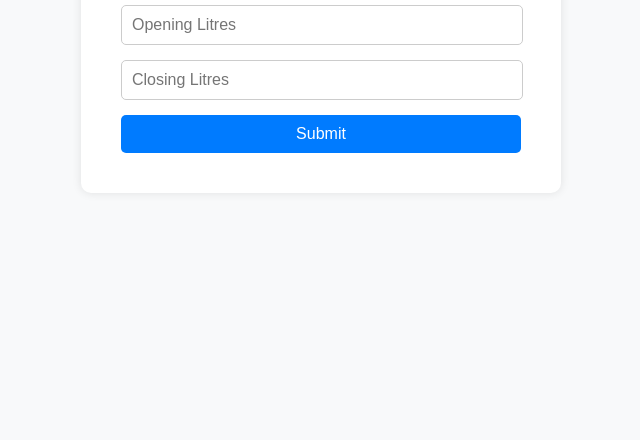
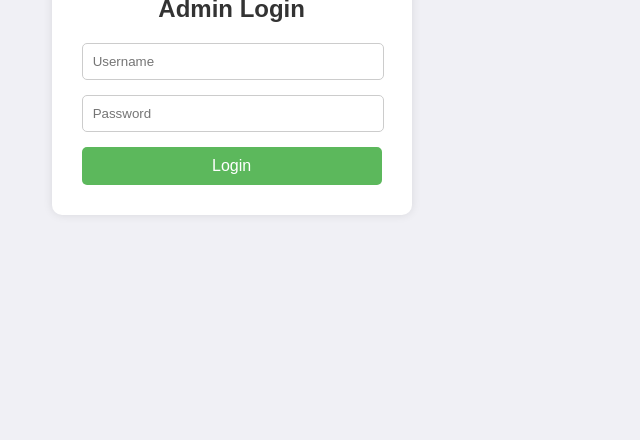
Before and after one commit to Mullah007/Filling-Station-Management-System, a plain HTML site: page index.html in a window 1280 px wide. Shown: the part 360-800 px from the top of the page, without its empty margins (319-959 px from the left). Drawn offline with Linux system fonts and the light colour scheme.

Commit message:
Update index.html

```diff
--- a/index.html
+++ b/index.html
@@ -3,10 +3,10 @@
 <head>
     <meta charset="UTF-8">
     <meta name="viewport" content="width=device-width, initial-scale=1.0">
-    <title>Filling Station Management - Input Data</title>
+    <title>Filling Station Management System</title>
     <style>
         body {
-            background-color: #f8f9fa;
+            background-color: #f0f0f5;
             font-family: Arial, sans-serif;
             color: #333;
             margin: 0;
@@ -18,17 +18,20 @@
         }
 
         .container {
+            text-align: center;
+            display: none;
+        }
+
+        .login-box, .data-entry-box {
             background-color: #fff;
-            padding: 40px;
+            padding: 30px;
             border-radius: 10px;
             box-shadow: 0 0 10px rgba(0, 0, 0, 0.1);
-            text-align: center;
-            width: 400px;
+            width: 300px;
         }
 
-        h1 {
+        h1, h2 {
             color: #333;
-            margin-bottom: 20px;
         }
 
         .textbox {
@@ -40,13 +43,12 @@
             padding: 10px;
             border: 1px solid #ccc;
             border-radius: 5px;
-            font-size: 16px;
         }
 
         .btn {
             width: 100%;
             padding: 10px;
-            background-color: #007bff;
+            background-color: #5cb85c;
             color: #fff;
             border: none;
             border-radius: 5px;
@@ -55,14 +57,39 @@
         }
 
         .btn:hover {
+            background-color: #4cae4c;
+        }
+
+        .data-entry-box .btn {
+            background-color: #007bff;
+        }
+
+        .data-entry-box .btn:hover {
             background-color: #0056b3;
         }
     </style>
 </head>
 <body>
-    <div class="container">
+    <div class="container login-container" id="login-container">
+        <h1>Filling Station Management System</h1>
+        <div class="login-box">
+            <h2>Admin Login</h2>
+            <form onsubmit="return validateLogin()">
+                <div class="textbox">
+                    <input type="text" placeholder="Username" id="username" required>
+                </div>
+                <div class="textbox">
+                    <input type="password" placeholder="Password" id="password" required>
+                </div>
+                <input type="submit" class="btn" value="Login">
+            </form>
+        </div>
+    </div>
+
+    <div class="container data-entry-container" id="data-entry-container">
         <h1>Enter Fuel Data</h1>
-        <form action="process_data.html" method="POST" onsubmit="return validateData()">
+        <div class="data-entry-box">
+            <form onsubmit="return validateData()">
                 <div class="textbox">
                     <input type="number" placeholder="Opening Litres" id="openingLitres" required>
                 </div>
@@ -72,8 +99,25 @@
                 <input type="submit" class="btn" value="Submit">
             </form>
         </div>
+    </div>
 
     <script>
+        document.getElementById('login-container').style.display = 'block';
+
+        function validateLogin() {
+            const username = document.getElementById('username').value;
+            const password = document.getElementById('password').value;
+
+            if (username === 'mullah007' && password === '1776') {
+                document.getElementById('login-container').style.display = 'none';
+                document.getElementById('data-entry-container').style.display = 'block';
+                return false;
+            } else {
+                alert('Invalid credentials. Please try again.');
+                return false;
+            }
+        }
+
         function validateData() {
             const openingLitres = document.getElementById('openingLitres').value;
             const closingLitres = document.getElementById('closingLitres').value;
@@ -88,6 +132,7 @@
                 return false;
             }
 
+            alert('Data submitted successfully!');
             return true;
         }
     </script>
```
Lines whose indentation alone changed are shown as unchanged.
